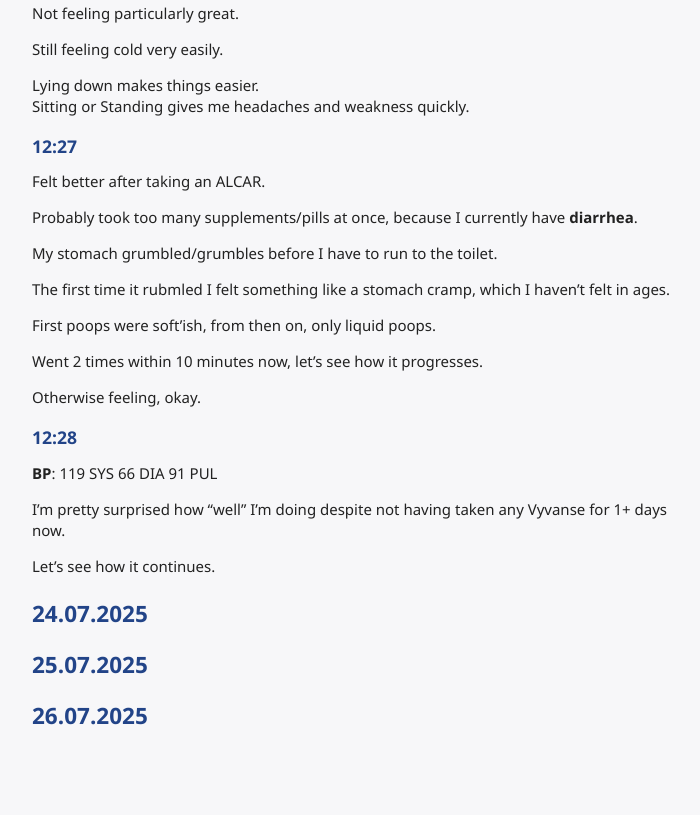
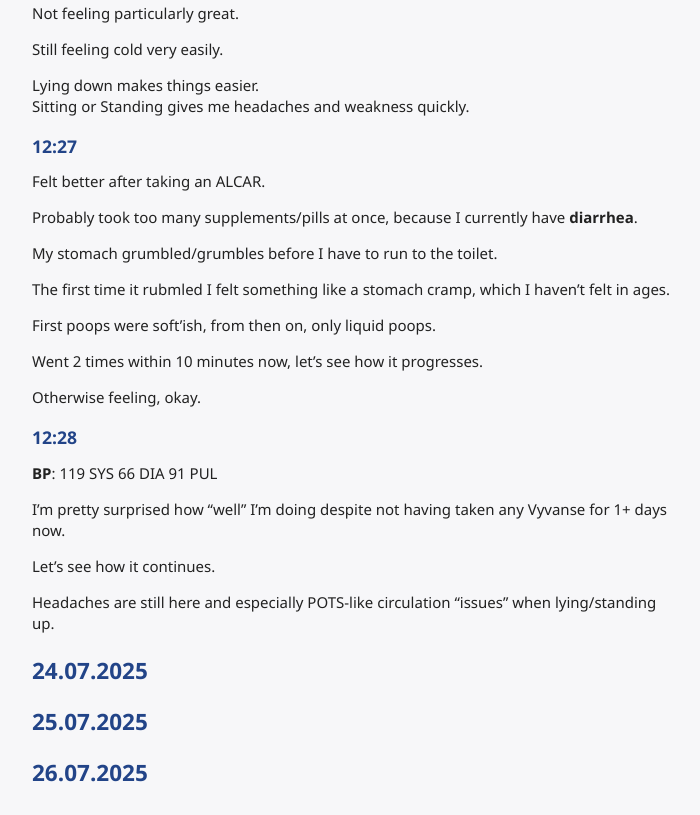
Before and after one commit to ympoglag/water-fast, a plain HTML site: page index.html in a window 1280 px wide. Shown: the part 3873-4688 px from the top of the page, without its empty margins (283-983 px from the left). Before the commit the page ends 4631 px from the top, so only its background shows below. Drawn offline with Linux system fonts and the light colour scheme.

Commit message:
WIP 1753266753

```diff
--- a/index.html
+++ b/index.html
@@ -211,6 +211,8 @@ which I haven’t felt in ages.</p>
 <p>I’m pretty surprised how “well” I’m doing despite not having taken
 any Vyvanse for 1+ days now.</p>
 <p>Let’s see how it continues.</p>
+<p>Headaches are still here and especially POTS-like circulation
+“issues” when lying/standing up.</p>
 <h2 id="section-14">24.07.2025</h2>
 <h2 id="section-15">25.07.2025</h2>
 <h2 id="section-16">26.07.2025</h2>
```
Also changed, not shown: 1 other file.
